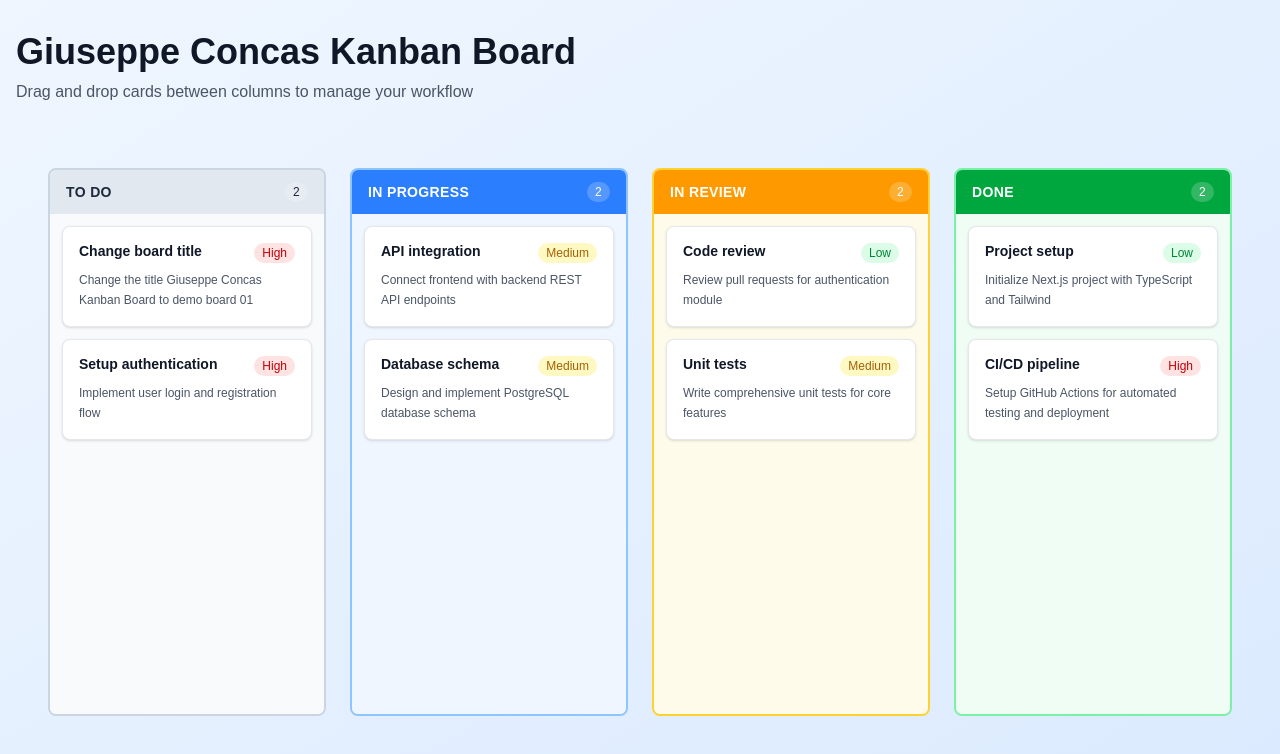
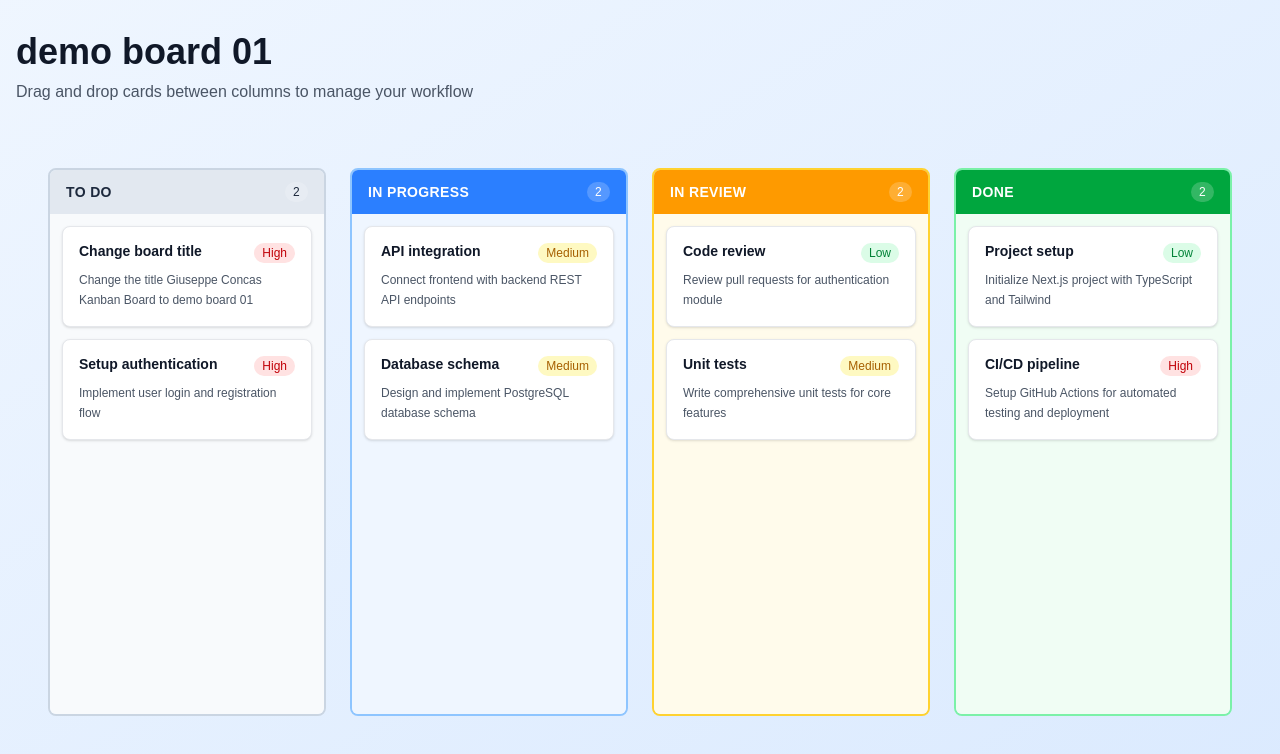
Before and after one commit to gyuco/1-1760702649518, a Next.js app: page / in a window 1280 px wide. Shown: the top 754 px of the page. Built offline with nearby package versions, Linux system fonts and the light colour scheme.

Commit message:
Task completed: Auto-commit

```diff
--- a/app/page.tsx
+++ b/app/page.tsx
@@ -7,7 +7,7 @@ export default function Home() {
         {/* Header */}
         <header className="mb-8">
           <h1 className="text-3xl sm:text-4xl font-bold text-gray-900 dark:text-gray-100 mb-2">
-            Giuseppe Concas Kanban Board
+            demo board 01
           </h1>
           <p className="text-gray-600 dark:text-gray-400 text-sm sm:text-base">
             Drag and drop cards between columns to manage your workflow
```
